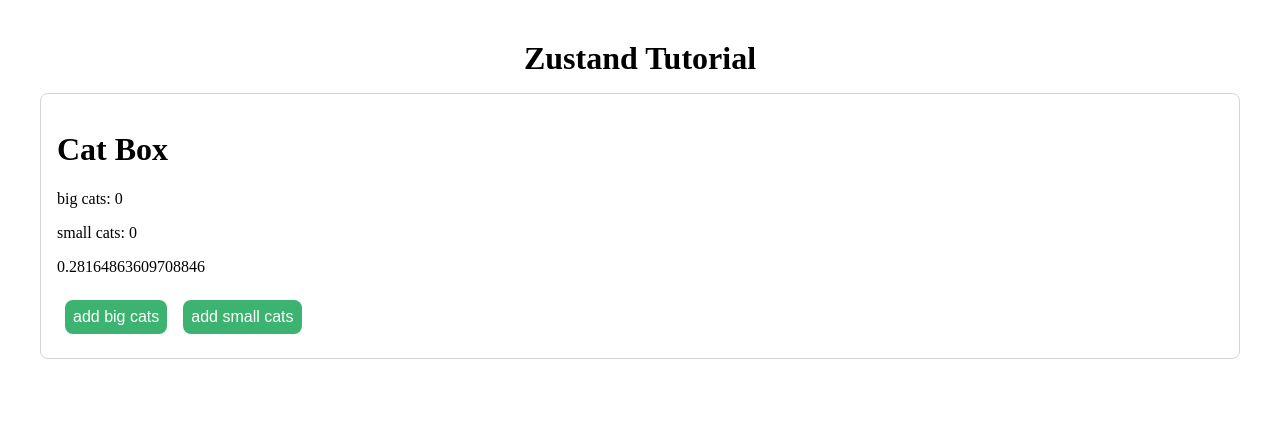
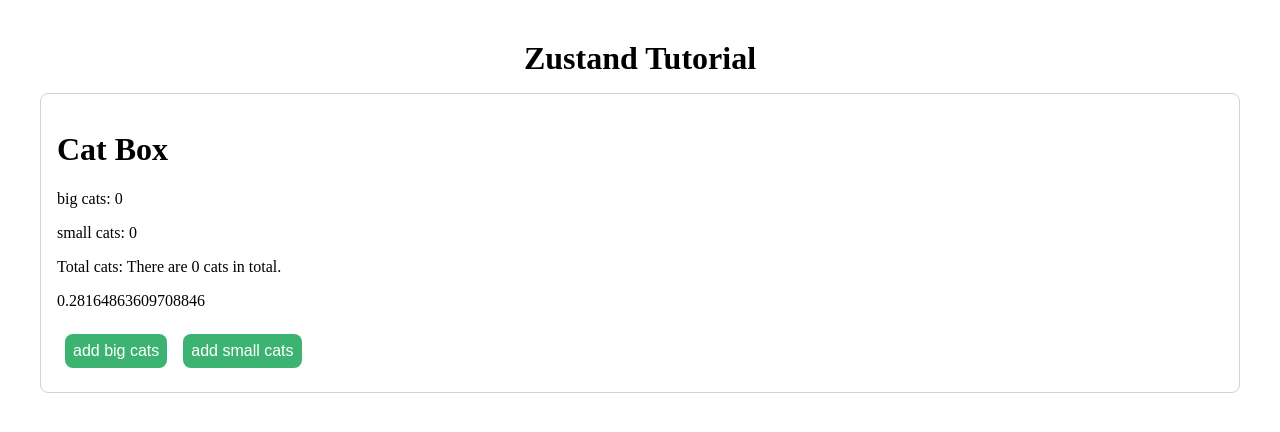
Before and after one commit to I-m-sleeping/kanban-zustand, a React (Vite) app: page / in a window 1280 px wide. Shown: the top 432 px of the page. Built offline with nearby package versions, Linux system fonts and the light colour scheme.

Commit message:
get in zustand

```diff
--- a/src/components/CatBox.tsx
+++ b/src/components/CatBox.tsx
@@ -5,6 +5,7 @@
     cats: { bigCats, smallCats },
     increaseBigCats,
     increaseSmallCats,
+    summary,
   } = useCatStore();
 
   return (
@@ -12,6 +13,7 @@
       <h1>Cat Box</h1>
       <p>big cats: {bigCats}</p>
       <p>small cats: {smallCats}</p>
+      <p>Total cats: {summary()}</p>
       <p>{Math.random()}</p>
       <div>
         <button onClick={increaseBigCats}>add big cats</button>
--- a/src/stores/catStore.ts
+++ b/src/stores/catStore.ts
@@ -8,10 +8,11 @@
   };
   increaseBigCats: () => void;
   increaseSmallCats: () => void;
+  summary: () => string;
 };
 
 export const useCatStore = create<TCatStoreState>()(
-  immer((set) => ({
+  immer((set, get) => ({
     cats: {
       bigCats: 0,
       smallCats: 0
@@ -30,6 +31,10 @@
           return state;
         }
       )
+    },
+    summary: () => {
+      const total = get().cats.smallCats + get().cats.bigCats;
+      return `There are ${total} cats in total. `;
     }
   })
 ))
```
